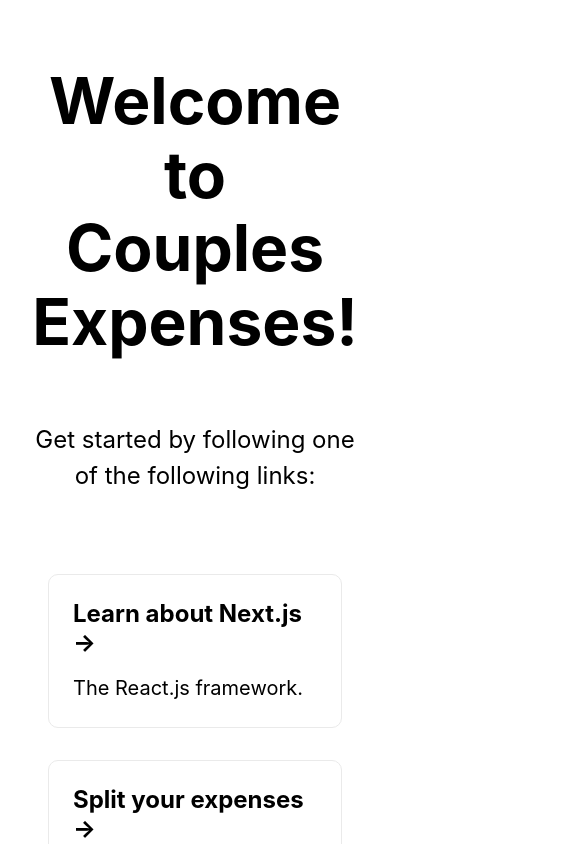
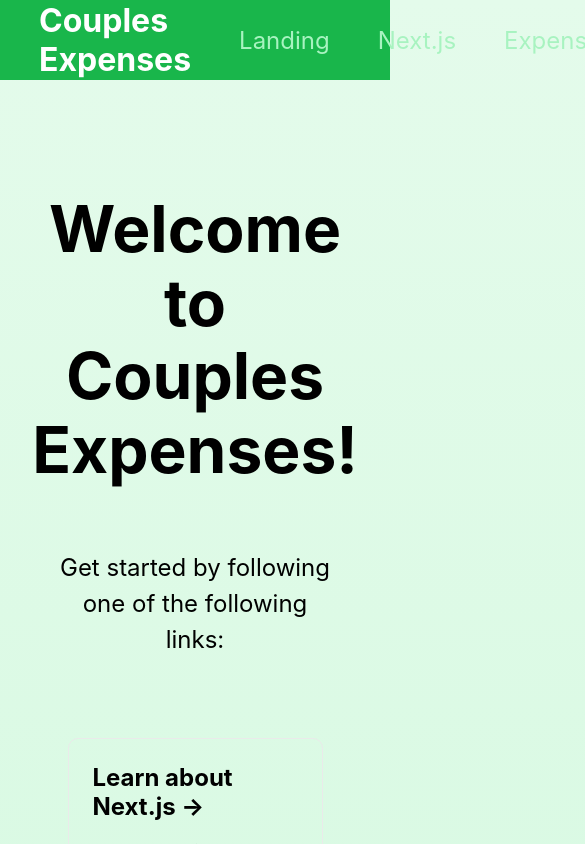
Before and after one commit to bjorntirsen/couples-expenses, a Next.js app: page / in a window 390 px wide. Shown: the top 844 px of the page, 585 px wide, since content can reach past the window. Built offline with nearby package versions, Linux system fonts and the light colour scheme.

Commit message:
:sparkles: Add basic layout

```diff
--- /dev/null
+++ b/components/layout/Layout.module.css
@@ -0,0 +1,12 @@
+.wrapper {
+  display: flex;
+  flex-direction: column;
+  min-height: 100vh;
+}
+
+.main {
+  margin: 3rem auto;
+  width: 90%;
+  max-width: 40rem;
+  flex-grow: 1;
+}
--- /dev/null
+++ b/components/layout/Layout.tsx
@@ -0,0 +1,14 @@
+import { FC } from 'react';
+import MainNavigation from './MainNavigation';
+import classes from './Layout.module.css';
+
+const Layout: FC = (props) => {
+  return (
+    <div className={classes.wrapper}>
+      <MainNavigation />
+      <main className={classes.main}>{props.children}</main>
+    </div>
+  );
+};
+
+export default Layout;
--- /dev/null
+++ b/components/layout/MainNavigation.module.css
@@ -0,0 +1,39 @@
+.header {
+  width: 100%;
+  height: 5rem;
+  display: flex;
+  align-items: center;
+  justify-content: space-between;
+  background-color: var(--primary-m9);
+  padding: 0 10%;
+}
+
+.logo {
+  font-size: 2rem;
+  color: var(--white);
+  font-weight: bold;
+}
+
+.header ul {
+  list-style: none;
+  margin: 0;
+  padding: 0;
+  display: flex;
+  align-items: baseline;
+}
+
+.header li {
+  margin-left: 3rem;
+}
+
+.header a {
+  text-decoration: none;
+  font-size: 1.5rem;
+  color: var(--primary-p3);
+}
+
+.header a:hover,
+.header a:active,
+.header a.active {
+  color: var(--white);
+}
--- /dev/null
+++ b/components/layout/MainNavigation.tsx
@@ -0,0 +1,28 @@
+import React, { FC } from 'react';
+import Link from 'next/link';
+import classes from './MainNavigation.module.css';
+
+interface Props {}
+
+const MainNavigation: FC = (props: Props) => {
+  return (
+    <header className={classes.header}>
+      <div className={classes.logo}>Couples Expenses</div>
+      <nav>
+        <ul>
+          <li>
+            <Link href='/'>Landing</Link>
+          </li>
+          <li>
+            <Link href='/next'>Next.js</Link>
+          </li>
+          <li>
+            <Link href='/expenses'>Expenses</Link>
+          </li>
+        </ul>
+      </nav>
+    </header>
+  );
+};
+
+export default MainNavigation;
--- /dev/null
+++ b/pages/Next.module.css
@@ -0,0 +1,116 @@
+.container {
+  padding: 0 2rem;
+}
+
+.main {
+  min-height: 100vh;
+  padding: 4rem 0;
+  flex: 1;
+  display: flex;
+  flex-direction: column;
+  justify-content: center;
+  align-items: center;
+}
+
+.footer {
+  display: flex;
+  flex: 1;
+  padding: 2rem 0;
+  border-top: 1px solid #eaeaea;
+  justify-content: center;
+  align-items: center;
+}
+
+.footer a {
+  display: flex;
+  justify-content: center;
+  align-items: center;
+  flex-grow: 1;
+}
+
+.title a {
+  color: #0070f3;
+  text-decoration: none;
+}
+
+.title a:hover,
+.title a:focus,
+.title a:active {
+  text-decoration: underline;
+}
+
+.title {
+  margin: 0;
+  line-height: 1.15;
+  font-size: 4rem;
+}
+
+.title,
+.description {
+  text-align: center;
+}
+
+.description {
+  margin: 4rem 0;
+  line-height: 1.5;
+  font-size: 1.5rem;
+}
+
+.code {
+  background: #fafafa;
+  border-radius: 5px;
+  padding: 0.75rem;
+  font-size: 1.1rem;
+  font-family: Menlo, Monaco, Lucida Console, Liberation Mono, DejaVu Sans Mono,
+    Bitstream Vera Sans Mono, Courier New, monospace;
+}
+
+.grid {
+  display: flex;
+  align-items: center;
+  justify-content: center;
+  flex-wrap: wrap;
+  max-width: 800px;
+}
+
+.card {
+  margin: 1rem;
+  padding: 1.5rem;
+  text-align: left;
+  color: inherit;
+  text-decoration: none;
+  border: 1px solid #eaeaea;
+  border-radius: 10px;
+  transition: color 0.15s ease, border-color 0.15s ease;
+  max-width: 300px;
+}
+
+.card:hover,
+.card:focus,
+.card:active {
+  color: #0070f3;
+  border-color: #0070f3;
+}
+
+.card h2 {
+  margin: 0 0 1rem 0;
+  font-size: 1.5rem;
+}
+
+.card p {
+  margin: 0;
+  font-size: 1.25rem;
+  line-height: 1.5;
+}
+
+.logo {
+  height: 1em;
+  margin-left: 0.5rem;
+}
+
+@media (max-width: 600px) {
+  .grid {
+    width: 100%;
+    flex-direction: column;
+  }
+}
--- a/pages/_app.tsx
+++ b/pages/_app.tsx
@@ -1,8 +1,13 @@
-import '../styles/globals.css'
-import type { AppProps } from 'next/app'
+import type { AppProps } from 'next/app';
+import Layout from '../components/layout/Layout';
+import '../styles/globals.css';
 
 function MyApp({ Component, pageProps }: AppProps) {
-  return <Component {...pageProps} />
+  return (
+    <Layout>
+      <Component {...pageProps} />
+    </Layout>
+  );
 }
 
-export default MyApp
+export default MyApp;
--- a/pages/index.tsx
+++ b/pages/index.tsx
@@ -1,9 +1,9 @@
 import type { NextPage } from 'next';
 import Head from 'next/head';
 import Image from 'next/image';
-import styles from '../styles/Home.module.css';
+import styles from './Landing.module.css';
 
-const Home: NextPage = () => {
+const Landing: NextPage = () => {
   return (
     <div className={styles.container}>
       <Head>
@@ -51,4 +51,4 @@ const Home: NextPage = () => {
   );
 };
 
-export default Home;
+export default Landing;
--- a/pages/next.tsx
+++ b/pages/next.tsx
@@ -1,9 +1,9 @@
 import type { NextPage } from 'next'
 import Head from 'next/head'
 import Image from 'next/image'
-import styles from '../styles/Home.module.css'
+import styles from './Next.module.css'
 
-const Home: NextPage = () => {
+const Next: NextPage = () => {
   return (
     <div className={styles.container}>
       <Head>
@@ -69,4 +69,4 @@ const Home: NextPage = () => {
   )
 }
 
-export default Home
+export default Next
--- a/styles/globals.css
+++ b/styles/globals.css
@@ -1,9 +1,28 @@
+:root {
+  --white: #fff;
+  --primary-p8: #f3fdf6;
+  --primary-p7: #e4fbeb;
+  --primary-p6: #d5f9e0;
+  --primary-p3: #a8f3c0;
+  --primary: #7bed9f;
+  --primary-m3: #4ee77e;
+  --primary-m6: #21e15e;
+  --primary-m9: #19b64b;
+  --primary-m12: #138938;
+  --primary-m15: #0d5d26;
+  --primary-m18: #073014;
+  --primary-m21: #000301;
+  --black: #000000;
+}
+
 html,
 body {
   padding: 0;
   margin: 0;
   font-family: -apple-system, BlinkMacSystemFont, Segoe UI, Roboto, Oxygen,
     Ubuntu, Cantarell, Fira Sans, Droid Sans, Helvetica Neue, sans-serif;
+  background: linear-gradient(var(--primary-p7), var(--primary-p6));
+  min-height: 100vh;
 }
 
 a {
```
Also changed, not shown: pages/Landing.module.css (renamed from styles/Home.module.css).
